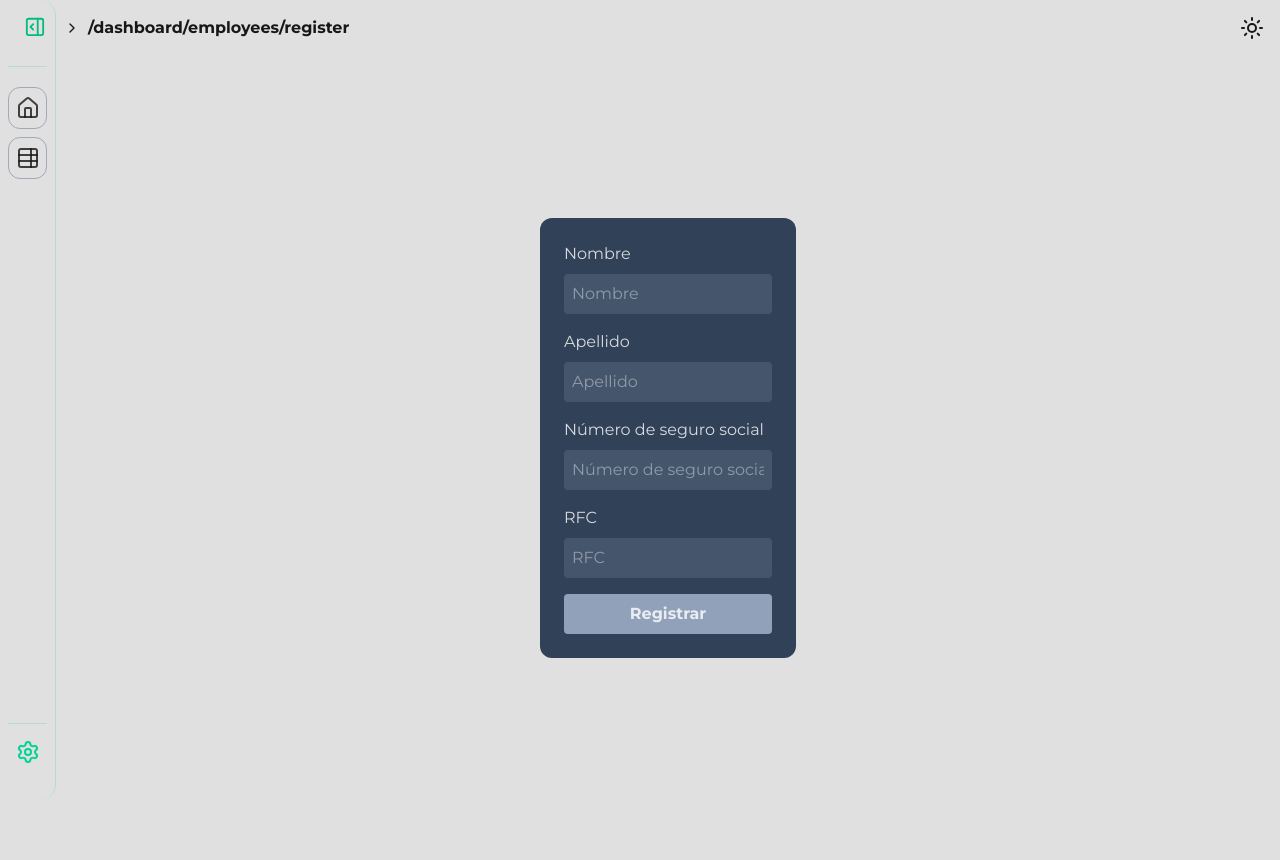
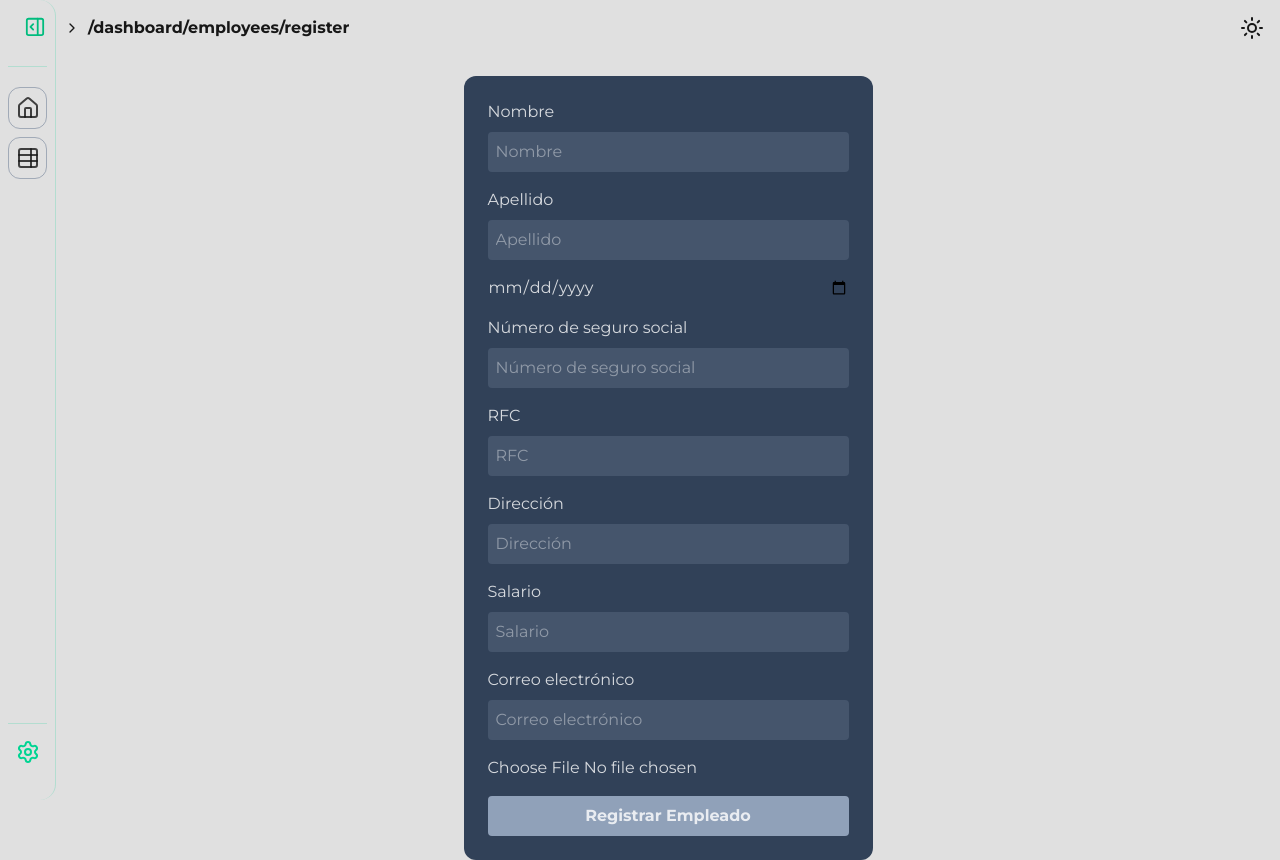
Before and after one commit to SofiDevOs/store-system-admin-panel, a Next.js app: page /dashboard/employees/register in a window 1280 px wide. Before the commit the page ends 800 px from the top, so only its background shows below. Built offline with nearby package versions, Linux system fonts and the light colour scheme; no server answers.

Commit message:
✨ Eat: implementing employee creation

```diff
--- /dev/null
+++ b/src/actions/form-action.ts
@@ -0,0 +1,7 @@
+'use server';
+
+import { apiFetch } from "@/lib/api";
+
+export const formAction = async (formData: FormData) => {
+    await apiFetch("/auth/register", { method: "POST", body: formData});
+}
--- a/src/app/dashboard/employees/components/EmployeeForm.tsx
+++ /dev/null
@@ -1,14 +0,0 @@
-import React from 'react'
-
-const EmployeeForm = () => {
-  return (
-    <form>
-        <label htmlFor="name">
-
-        </label>
-
-    </form>
-  )
-}
-
-export default EmployeeForm
--- a/src/app/dashboard/employees/components/form/EmployeeForm.tsx
+++ b/src/app/dashboard/employees/components/form/EmployeeForm.tsx
@@ -1,12 +1,14 @@
 "use client";
 import Form from "next/form";
 import Input from "./Input";
+import { useCreateEmployee } from "@/hooks/useCreateEmployee";
 
-const EmployeeForm = () => {
+function EmployeeForm() {
+	const { register, isLoading, error } = useCreateEmployee();
 	return (
 		<Form
-			action=""
-			className="flex flex-col self-center p-6 rounded-xl bg-slate-700 w-fit *:text-white/80 gap-4"
+			action={register}
+			className="flex flex-col self-center p-6 rounded-xl bg-slate-700 w-fit border-box  *:text-white/80 gap-4"
 		>
 			<Input
 				name="name"
@@ -18,11 +20,23 @@ const EmployeeForm = () => {
 				label="Apellido"
 				placeholder="El apellido del Empleado"
 			/>
+			<input type="date" name="birthdate" id="birthdate" />
 			<Input name="nss" label="Número de seguro social" />
-			<Input name="rfc" label="RFC"  />
-			<input type="submit" value="Registrar" className="bg-slate-400 hover:bg-blue-700 text-slate-300 font-bold py-2 px-4 rounded"/>
+			<Input name="rfc" label="RFC" />
+			<Input name="address" label="Dirección" />
+			<Input name="salary" label="Salario" />
+			<Input name="email" label="Correo electrónico" />
+			<input type="file" name="profileImage" id="profile-image" />
+			<button
+				type="submit"
+				disabled={isLoading}
+				className="bg-slate-400 hover:bg-blue-700 text-slate-300 font-bold py-2 px-4 rounded"
+			>
+				{isLoading ? "Registrando..." : "Registrar Empleado"}
+			</button>
+			{error && <p className="text-red-500 mt-1 text-xs">{error}</p>}
 		</Form>
 	);
-};
+}
 
 export default EmployeeForm;
--- a/src/app/dashboard/employees/register/page.tsx
+++ b/src/app/dashboard/employees/register/page.tsx
@@ -1,4 +1,4 @@
-import React from 'react'
+"use client";
 import EmployeeForm from '../components/form/EmployeeForm'
 
 const page = () => {
--- a/src/hooks/useCreateEmployee.ts
+++ b/src/hooks/useCreateEmployee.ts
@@ -9,7 +9,7 @@ export const useCreateEmployee = () => {
 	const register = async (formData: FormData) => {
 		setIsLoading(true);
 		setError(null);
-		const fields = ["name", "lastname", "nss", "rfc"] as const;
+		const fields = ["name", "lastname", "nss", "rfc", "address", "salary", "email", "birthdate", "profileImage"] as const;
 		const data = Object.fromEntries(
 			fields.map((field) => [
 				field,
@@ -23,7 +23,7 @@ export const useCreateEmployee = () => {
 		}
 		try {
 			await apiFetch("/auth/register", { method: "POST", body: data });
-			router.push("/dashboard/employees");
+
 			router.refresh();
 			// eslint-disable-next-line @typescript-eslint/no-unused-vars
 		} catch (err: unknown) {
--- a/src/lib/api.ts
+++ b/src/lib/api.ts
@@ -61,7 +61,7 @@ interface ApiOptions { method?: HttpMethod; body?: unknown; headers?: Record<str
  * form.append("avatar", file);
  * await apiFetch("/employees/avatar", { method: "POST", body: form });
  */
-export const apiFetch = async <T>(endpoint: string, { method = "GET", body, headers }: ApiOptions = {}): Promise<T> => {
+export const apiFetch = async <T>(endpoint: string, { method, body, headers }: ApiOptions = {}): Promise<T> => {
     const isForm = body instanceof FormData;
 
     const res = await fetch(`${API_URL}${endpoint}`, {
```
